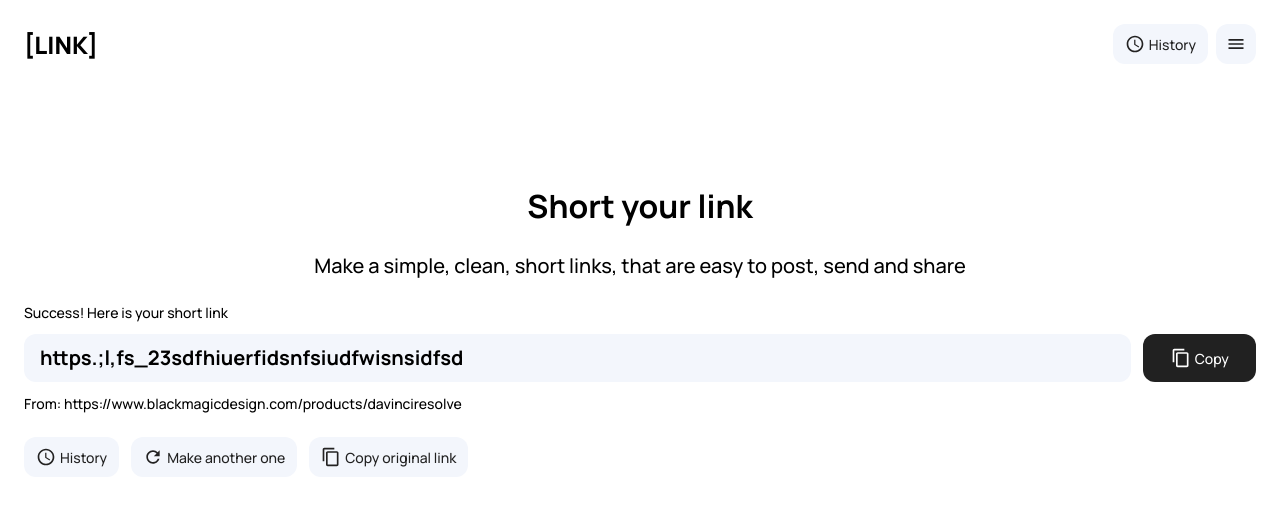
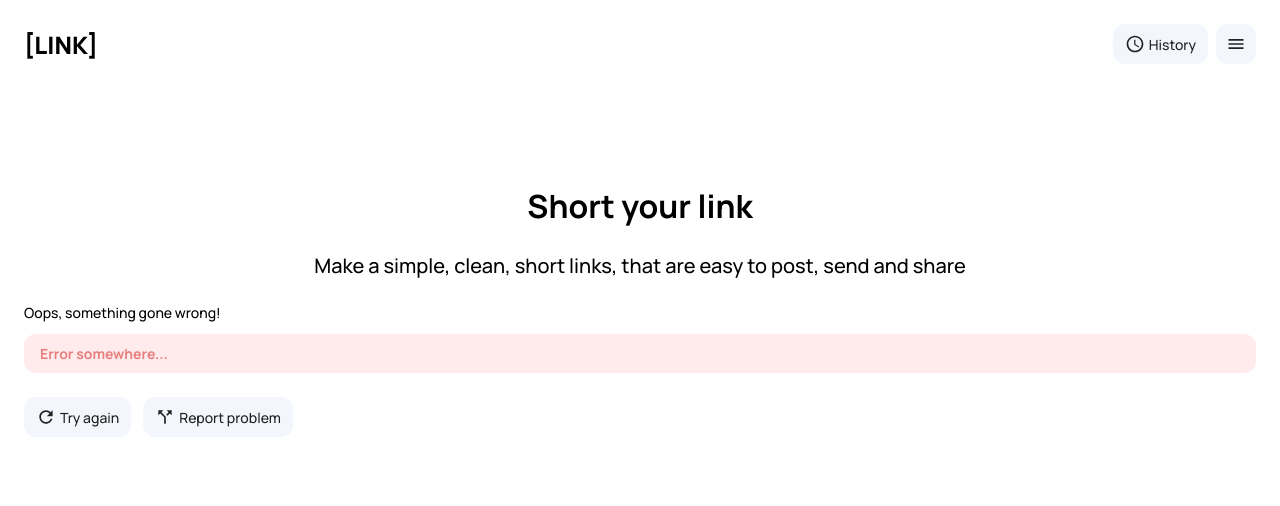
Before and after one commit to lletov/link, a React (Create React App) app: page / in a window 1280 px wide. Shown: the top 506 px of the page. Built offline with nearby package versions, Linux system fonts and the light colour scheme.

Commit message:
feat: add base error structure

```diff
--- a/src/App.css
+++ b/src/App.css
@@ -15,6 +15,7 @@
   --main-black-hover: hsl(0, 2%, 19%);
   --main-grey: hsl(0, 0%, 79%);
   --error-text: hsl(0, 70%, 70%);
+  --error-bg: hsl(359, 96%, 96%);
 }
 
 h1 {
@@ -217,6 +218,14 @@ p {
   }
 }
 
+.shorten-result-link.error {
+  color: var(--error-text);
+  background-color: var(--error-bg);
+  p {
+    font-weight: 700;
+  }
+}
+
 .instruments-btns {
   padding-top: 1.2rem;
   display: flex;
--- a/src/components/ShortenForm.tsx
+++ b/src/components/ShortenForm.tsx
@@ -6,6 +6,7 @@ import ShortenIcon from './../assets/view_in_ar.svg'
 import CopyIcon from './../assets/content_copy.svg'
 import HistoryIcon from './../assets/access_time.svg'
 import RefreshIcon from './../assets/refresh.svg'
+import ReportIcon from './../assets/call_split.svg'
 import Input from './Input'
 import appStore from '../store/AppStore';
 import { useState } from 'react';
@@ -50,6 +51,15 @@ export default function ShortenForm() {
           </div>
         }
         {shortenStatus === 'pending' && <ShortenPending/>}
+        {shortenStatus === 'error' &&
+          <>
+            <section className='shorten-result-link error'><p>Error somewhere...</p></section>
+            <div className='instruments-btns'>
+              <DefaultButton title='Try again' path={RefreshIcon}/>
+              <DefaultButton title='Report problem' path={ReportIcon}/>
+            </div>
+          </>
+        }
         {shortenStatus === 'resolved' &&
           <>
             <div className='shorten-form-cta'>
@@ -63,7 +73,6 @@ export default function ShortenForm() {
               <DefaultButton title='Copy original link' path={CopyIcon}/>
             </div>
           </>
-
         }
     </div>
   )
--- a/src/store/AppStore.ts
+++ b/src/store/AppStore.ts
@@ -11,7 +11,7 @@ interface StoreState {
 }
 
 const appStore = create<StoreState>((set) => ({
-  shortenStatus: 'resolved',
+  shortenStatus: 'error',
   rawLink: '',
   setShortenStatus: (newText) => set({ shortenStatus: newText }),
   clearRawLink: () => set({ rawLink: '' }),
```
Also changed, not shown: src/assets/call_split.svg (added).
